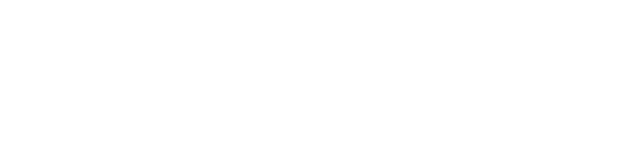
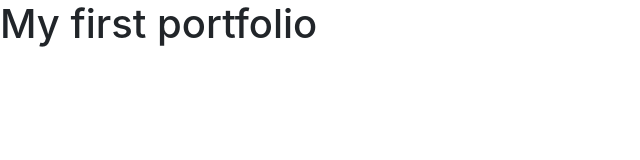
Before and after one commit to vveynde/portfolio, a plain HTML site: page index.html in a window 1280 px wide. Shown: the whole page, without its empty margins (0-640 px from the left). Drawn offline with nearby package versions, Linux system fonts and the light colour scheme.

Commit message:
adding bootstrap 4

```diff
--- a/index.html
+++ b/index.html
@@ -9,13 +9,14 @@
         <title>Web Developer</title>
         <meta name="description" content="">
         <meta name="viewport" content="width=device-width, initial-scale=1">
-        <link rel="stylesheet" href="">
+        <link rel="stylesheet" href="https://stackpath.bootstrapcdn.com/bootstrap/4.3.1/css/bootstrap.min.css" integrity="sha384-ggOyR0iXCbMQv3Xipma34MD+dH/1fQ784/j6cY/iJTQUOhcWr7x9JvoRxT2MZw1T" crossorigin="anonymous">
+
     </head>
     <body>
         <!--[if lt IE 7]>
             <p class="browsehappy">You are using an <strong>outdated</strong> browser. Please <a href="#">upgrade your browser</a> to improve your experience.</p>
         <![endif]-->
-
+        <h1>My first portfolio</h1>
         <script src="" async defer></script>
     </body>
 </html>
```
